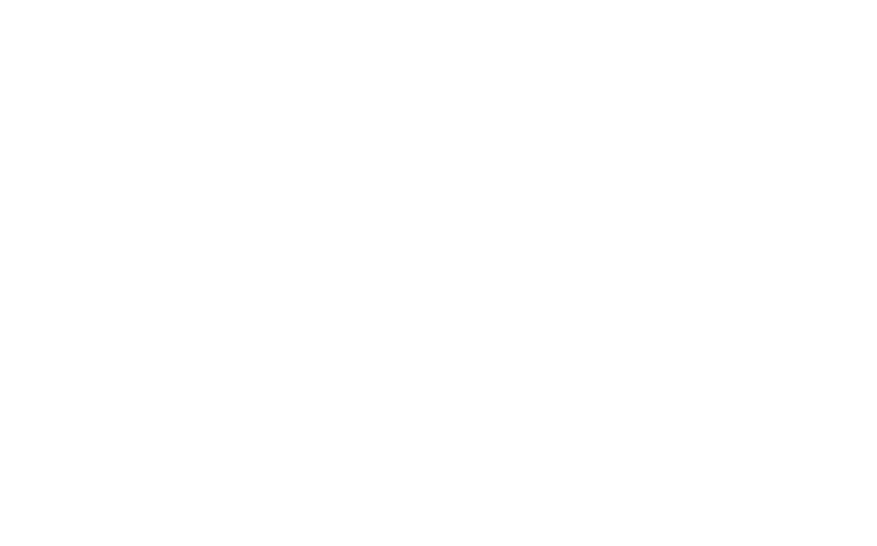
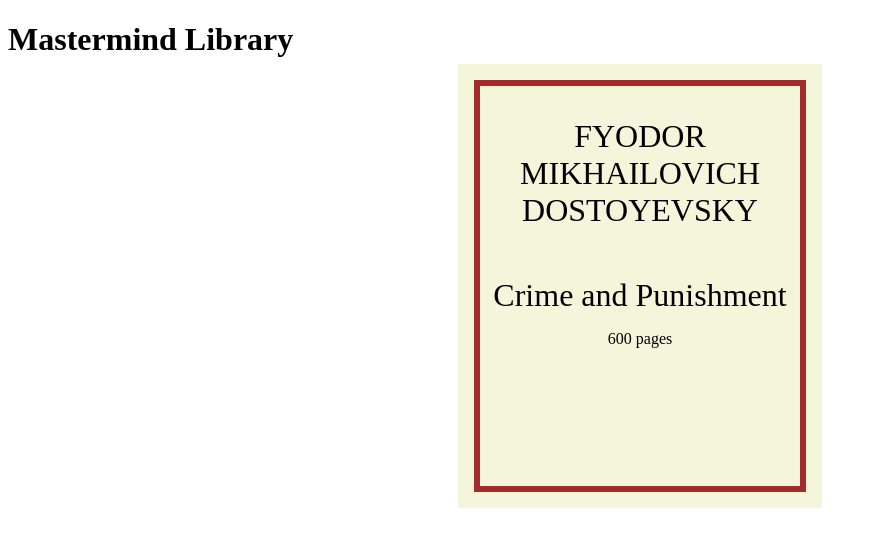
Before and after one commit to Mando1899/Library, a plain HTML site: page index.html in a window 1280 px wide. Shown: the whole page, without its empty margins (0-877 px from the left). Drawn offline with Linux system fonts and the light colour scheme.

Commit message:
created a basic book design

```diff
--- a/index.html
+++ b/index.html
@@ -3,9 +3,21 @@
 <head>
     <meta charset="UTF-8">
     <meta name="viewport" content="width=device-width, initial-scale=1.0">
-    <title>Document</title>
+    <title>Mastermind Library</title>
+    <link rel="stylesheet" href="styles.css">
 </head>
 <body>
-
+    <div class="main-contianer">
+        <div class="header">
+            <h1>Mastermind Library</h1>
+        </div>
+        <div class="books">
+            <div class="book">
+                <span class="writer">FYODOR MIKHAILOVICH DOSTOYEVSKY</span>
+                <span class="title">Crime and Punishment</span>
+                <span>600 pages</span>
+            </div>
+        </div>
+    </div>
 </body>
 </html>
--- a/styles.css
+++ b/styles.css
@@ -0,0 +1,22 @@
+.book {
+    margin-left: auto;
+    margin-right: auto;
+    display: flex;
+    width: 20em;
+    height: 25em;
+    flex-direction: column;
+    background-color: beige;
+    border: 0.4em solid brown;
+    outline: 1em solid beige;
+    align-items: center;
+    gap: 1em;
+    text-align: center;
+}
+
+.writer {
+    font-size: 2em;
+    margin: 1em;
+}
+.title {
+    font-size: 2em;
+}
```
